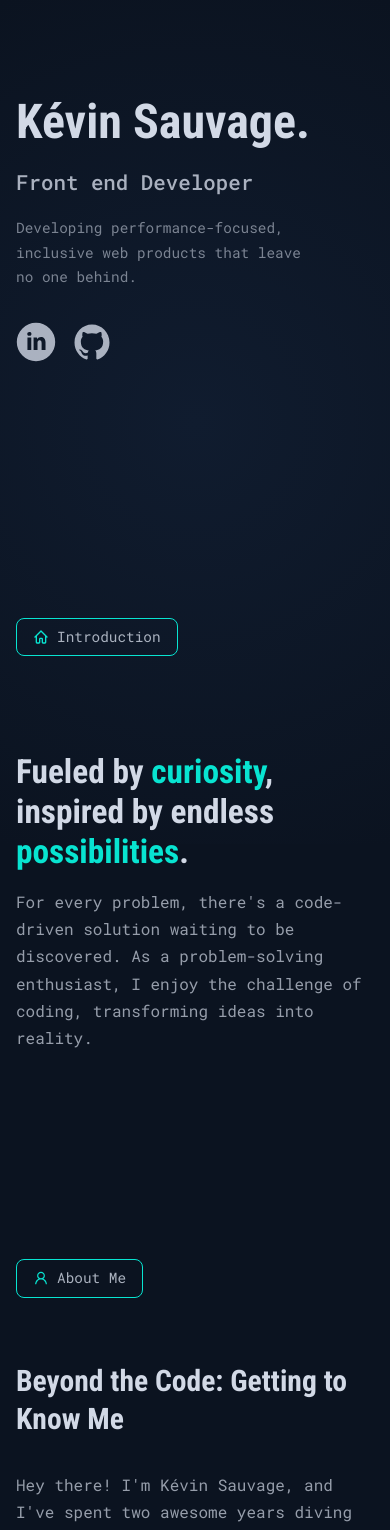
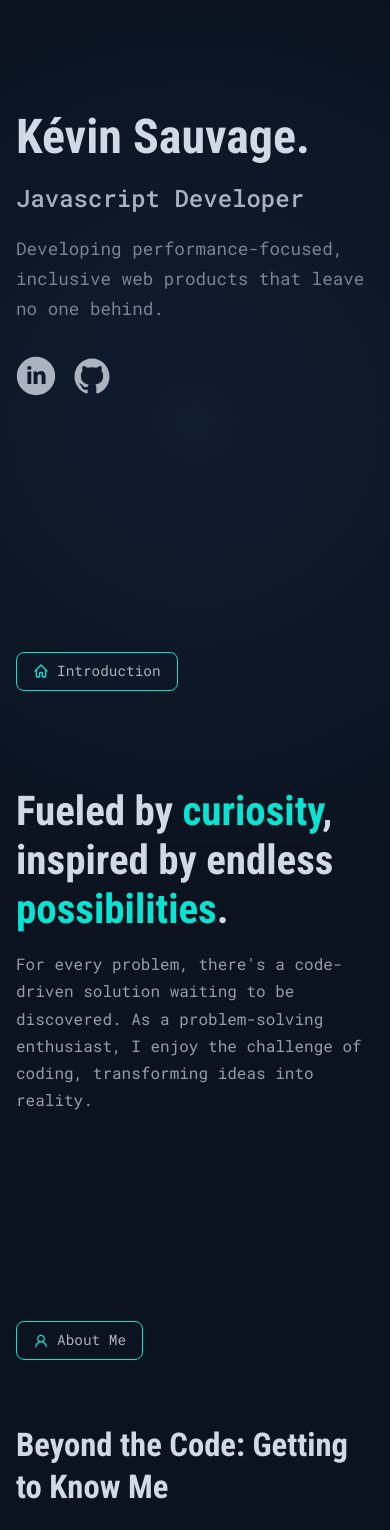
Before and after one commit to kevinsauvage/next-portfolio, a Next.js app: page / in a window 390 px wide. Shown: the top 1530 px of the page. Built offline with nearby package versions, Linux system fonts and the light colour scheme.

Commit message:
improve responsivity

```diff
--- a/src/components/Aside/Aside.module.scss
+++ b/src/components/Aside/Aside.module.scss
@@ -15,6 +15,7 @@ $offset: 3rem;
   @include respond(tablet) {
     position: static;
     width: 100%;
+    max-width: unset;
     height: 100%;
     height: fit-content;
     margin-bottom: 6rem;
--- a/src/components/Header/Header.jsx
+++ b/src/components/Header/Header.jsx
@@ -5,7 +5,7 @@ import styles from './Header.module.scss';
 const Header = () => (
   <header className={styles.header}>
     <Logo />
-    <p className={styles.subtitle}>Front end Developer</p>
+    <p className={styles.subtitle}>Javascript Developer</p>
     <p className={styles.content}>
       Developing performance-focused, inclusive web products that leave no one behind.
     </p>
--- a/src/components/Header/Header.module.scss
+++ b/src/components/Header/Header.module.scss
@@ -3,12 +3,15 @@
 }
 
 .subtitle {
-  margin-top: 1rem;
   margin-bottom: 1rem;
   color: var(--color-text-1);
   font-weight: 500;
   font-size: 1.3rem;
   opacity: 0.8;
+
+  @include respond(tablet) {
+    font-size: 1.5rem;
+  }
 }
 
 .content {
@@ -16,4 +19,8 @@
   color: var(--color-text-3);
   font-size: 0.9rem;
   opacity: 0.8;
+
+  @include respond(tablet) {
+    font-size: 1.1rem;
+  }
 }
--- a/src/components/Logo/Logo.module.scss
+++ b/src/components/Logo/Logo.module.scss
@@ -8,5 +8,4 @@
 
 .logoName {
   font-size: 3rem;
-  line-height: 3.3rem;
 }
--- a/src/components/_scopes/section/SectionTitle/SectionTitle.module.scss
+++ b/src/components/_scopes/section/SectionTitle/SectionTitle.module.scss
@@ -6,7 +6,7 @@
   color: var(--color-text-1);
   line-height: 1.3;
 
-  @include font-size(1.8rem, 3rem);
+  @include font-size(2rem, 3rem);
 
   strong {
     color: var(--primary-100);
--- a/src/sections/Banner/Banner.module.scss
+++ b/src/sections/Banner/Banner.module.scss
@@ -8,7 +8,7 @@
     line-height: 1.2;
     animation-delay: 0.1s;
 
-    @include font-size(2rem, 4rem);
+    @include font-size(2.5rem, 4rem);
 
     strong {
       color: var(--primary-100);
--- a/src/sections/Projects/Project/Project.module.scss
+++ b/src/sections/Projects/Project/Project.module.scss
@@ -43,7 +43,8 @@
     .title {
       color: var(--color-text-1);
       font-weight: 500;
-      font-size: 1.1rem;
+      font-size: 1.2rem;
+      line-height: 1;
       white-space: nowrap;
     }
 
```
